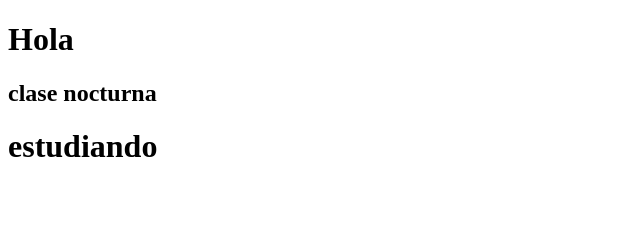
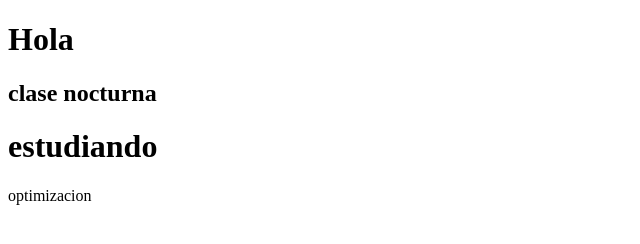
Before and after one commit to Felipe0501/Trabajo, a plain HTML site: page index.html in a window 1280 px wide. Shown: the whole page, without its empty margins (0-640 px from the left). Drawn offline with Linux system fonts and the light colour scheme.

Commit message:
parrafo2

```diff
--- a/index.html
+++ b/index.html
@@ -9,5 +9,6 @@
     <h1>Hola</h1>
     <h2>clase nocturna</h2>
     <h1>estudiando</h1>
+    <p>optimizacion</p>
   </body>
 </html>
```
